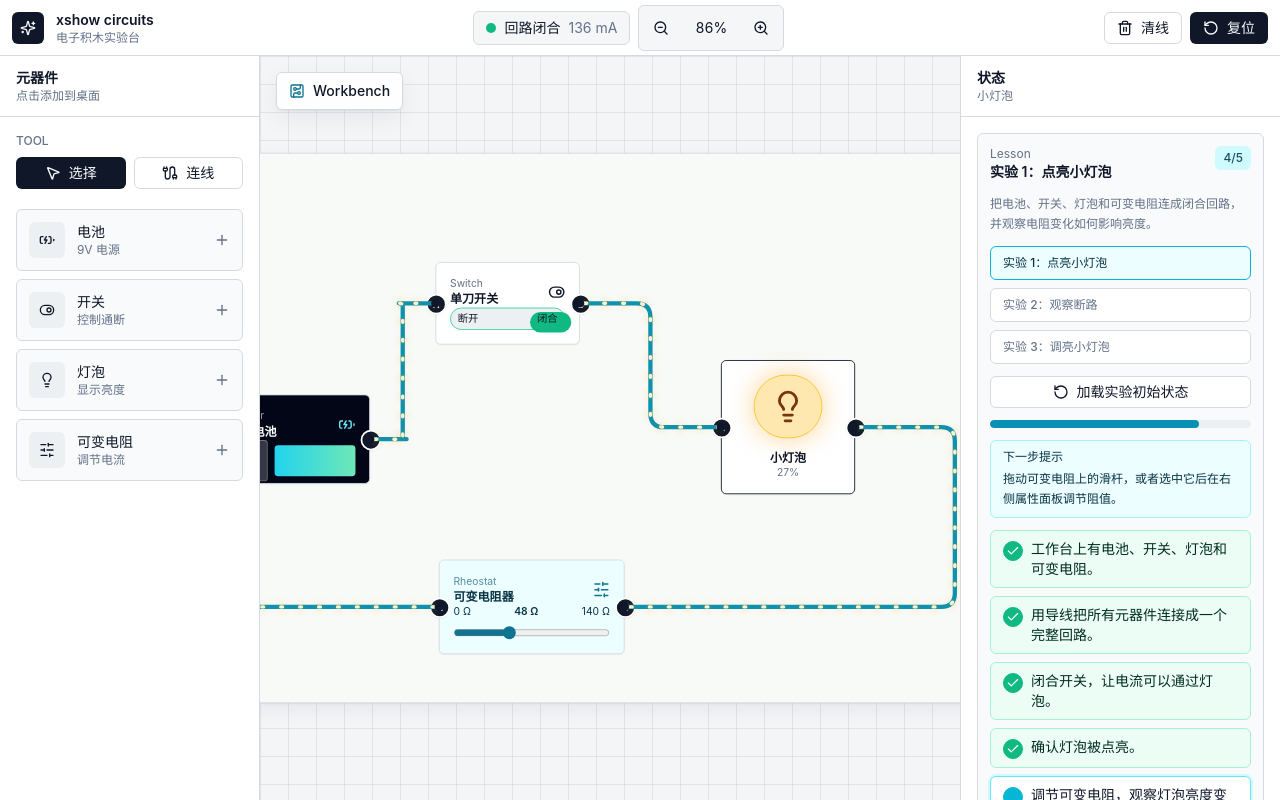
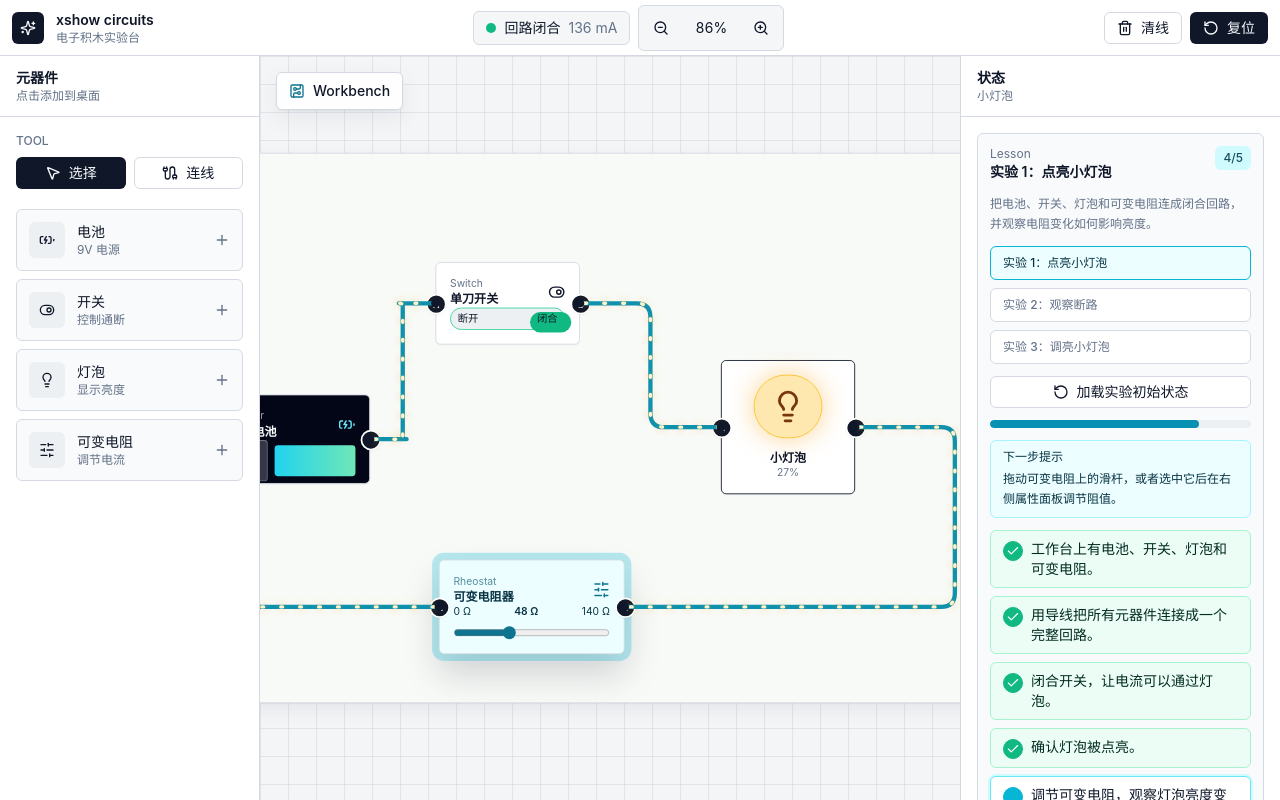
Before and after one commit to glwang-g/xshow, a Vue app: page / in a window 1280 px wide. Built offline with nearby package versions, Linux system fonts and the light colour scheme.

Commit message:
feat: highlight active lesson targets

```diff
--- a/src/data/lessons.ts
+++ b/src/data/lessons.ts
@@ -43,9 +43,18 @@ export type LessonWorkspace = {
   zoom: number;
 };
 
+export type LessonGuide = {
+  partIds?: string[];
+  terminalRefs?: Array<{
+    partId: string;
+    terminal: LessonTerminalKey;
+  }>;
+};
+
 export type LessonStep = {
   checkId: LessonCheckId;
   description: string;
+  guide?: LessonGuide;
   hint: string;
   id: string;
 };
@@ -81,6 +90,19 @@ const connectedLoopWires: LessonWorkspaceWire[] = [
   },
 ];
 
+const starterPartIds = ["battery-1", "switch-1", "bulb-1", "resistor-1"];
+
+const starterTerminalRefs: LessonGuide["terminalRefs"] = [
+  { partId: "battery-1", terminal: "a" },
+  { partId: "battery-1", terminal: "b" },
+  { partId: "switch-1", terminal: "a" },
+  { partId: "switch-1", terminal: "b" },
+  { partId: "bulb-1", terminal: "a" },
+  { partId: "bulb-1", terminal: "b" },
+  { partId: "resistor-1", terminal: "a" },
+  { partId: "resistor-1", terminal: "b" },
+];
+
 function starterParts({ resistance = 48, switchClosed = true } = {}): LessonWorkspacePart[] {
   return [
     { id: "battery-1", name: "9V 电池", type: "battery", x: 74, y: 280 },
@@ -105,30 +127,35 @@ export const lessonCatalog: Lesson[] = [
       {
         id: "parts",
         description: "工作台上有电池、开关、灯泡和可变电阻。",
+        guide: { partIds: starterPartIds },
         hint: "如果缺少元器件，可以从左侧元器件列表点击添加。",
         checkId: "hasStarterParts",
       },
       {
         id: "wires",
         description: "用导线把所有元器件连接成一个完整回路。",
+        guide: { terminalRefs: starterTerminalRefs },
         hint: "选择连线工具，依次点击两个端子；从电池正极出发，经过开关、灯泡、可变电阻，再回到电池负极。",
         checkId: "hasClosedCircuit",
       },
       {
         id: "switch",
         description: "闭合开关，让电流可以通过灯泡。",
+        guide: { partIds: ["switch-1"] },
         hint: "点击工作台上的开关，把状态切到闭合。",
         checkId: "hasClosedSwitch",
       },
       {
         id: "bulb",
         description: "确认灯泡被点亮。",
+        guide: { partIds: ["bulb-1"] },
         hint: "如果灯泡没有亮，检查导线是否形成闭合回路，并确认开关已经闭合。",
         checkId: "hasLitBulb",
       },
       {
         id: "resistor",
         description: "调节可变电阻，观察灯泡亮度变化。",
+        guide: { partIds: ["resistor-1"] },
         hint: "拖动可变电阻上的滑杆，或者选中它后在右侧属性面板调节阻值。",
         checkId: "hasAdjustedResistor",
       },
@@ -148,24 +175,28 @@ export const lessonCatalog: Lesson[] = [
       {
         id: "parts",
         description: "工作台上有电池、开关、灯泡和可变电阻。",
+        guide: { partIds: starterPartIds },
         hint: "点击“加载实验初始状态”可以直接获得完整回路。",
         checkId: "hasStarterParts",
       },
       {
         id: "open-switch",
         description: "断开开关。",
+        guide: { partIds: ["switch-1"] },
         hint: "点击工作台上的开关，把状态切到断开。",
         checkId: "hasOpenSwitch",
       },
       {
         id: "open-circuit",
         description: "确认回路状态变为断开。",
+        guide: { partIds: ["switch-1"] },
         hint: "断开开关后，顶部状态和右侧回路状态都会显示断开。",
         checkId: "hasOpenCircuit",
       },
       {
         id: "dark-bulb",
         description: "确认灯泡熄灭。",
+        guide: { partIds: ["bulb-1"] },
         hint: "如果灯泡仍然亮着，检查是否还有其他导线绕过了开关。",
         checkId: "hasDarkBulb",
       },
@@ -185,24 +216,28 @@ export const lessonCatalog: Lesson[] = [
       {
         id: "closed-switch",
         description: "闭合开关，让回路保持通电。",
+        guide: { partIds: ["switch-1"] },
         hint: "点击工作台上的开关，让它显示闭合状态。",
         checkId: "hasClosedSwitch",
       },
       {
         id: "closed-circuit",
         description: "确认回路处于闭合状态。",
+        guide: { terminalRefs: starterTerminalRefs },
         hint: "如果回路没有闭合，先点击“加载实验初始状态”，再确认导线没有被删除。",
         checkId: "hasClosedCircuit",
       },
       {
         id: "low-resistance",
         description: "把可变电阻调到较低阻值。",
+        guide: { partIds: ["resistor-1"] },
         hint: "把可变电阻滑杆向左拖动，目标是 24 Ω 或更低。",
         checkId: "hasLowResistance",
       },
       {
         id: "bright-bulb",
         description: "观察灯泡明显变亮。",
+        guide: { partIds: ["bulb-1", "resistor-1"] },
         hint: "阻值降低后，电流会变大；观察灯泡亮度数值和光晕变化。",
         checkId: "hasBrightBulb",
       },
--- a/src/styles.css
+++ b/src/styles.css
@@ -83,6 +83,20 @@
     transform-box: fill-box;
     transform-origin: center;
   }
+
+  .lesson-workbench-target {
+    animation: lesson-target-pulse 1.4s ease-in-out infinite;
+    box-shadow:
+      0 0 0 4px rgba(6, 182, 212, 0.2),
+      0 18px 36px rgba(15, 23, 42, 0.16);
+  }
+
+  .lesson-terminal-target {
+    animation: lesson-terminal-pulse 1.1s ease-in-out infinite;
+    box-shadow:
+      0 0 0 5px rgba(6, 182, 212, 0.28),
+      0 0 0 10px rgba(6, 182, 212, 0.1);
+  }
 }
 
 @keyframes wire-current-flow {
@@ -108,3 +122,29 @@
     transform: scale(1.18);
   }
 }
+
+@keyframes lesson-target-pulse {
+  0%,
+  100% {
+    box-shadow:
+      0 0 0 4px rgba(6, 182, 212, 0.18),
+      0 18px 36px rgba(15, 23, 42, 0.14);
+  }
+
+  50% {
+    box-shadow:
+      0 0 0 8px rgba(6, 182, 212, 0.28),
+      0 22px 42px rgba(15, 23, 42, 0.18);
+  }
+}
+
+@keyframes lesson-terminal-pulse {
+  0%,
+  100% {
+    transform: scale(1);
+  }
+
+  50% {
+    transform: scale(1.18);
+  }
+}
--- a/src/views/Home.vue
+++ b/src/views/Home.vue
@@ -229,6 +229,7 @@ const lessonStepStates = computed(() =>
   })),
 );
 const nextLessonStep = computed(() => lessonStepStates.value.find((step) => !step.complete));
+const activeLessonGuide = computed(() => nextLessonStep.value?.guide ?? null);
 const lessonProgress = computed(() => {
   const completed = lessonStepStates.value.filter((step) => step.complete).length;
   const total = lessonStepStates.value.length;
@@ -783,6 +784,21 @@ function isTerminalDropTarget(part: CircuitPart, terminal: TerminalKey) {
   return (
     endpointDrag.value?.over?.partId === part.id &&
     endpointDrag.value.over.terminal === terminal
+  );
+}
+
+function isLessonTerminalTarget(part: CircuitPart, terminal: TerminalKey) {
+  return Boolean(
+    activeLessonGuide.value?.terminalRefs?.some(
+      (ref) => ref.partId === part.id && ref.terminal === terminal,
+    ),
+  );
+}
+
+function isLessonPartTarget(part: CircuitPart) {
+  return Boolean(
+    activeLessonGuide.value?.partIds?.includes(part.id) ||
+      activeLessonGuide.value?.terminalRefs?.some((ref) => ref.partId === part.id),
   );
 }
 
@@ -1232,6 +1248,7 @@ function evaluateCircuit(sourceParts: CircuitPart[], sourceWires: Wire[]) {
             class="absolute z-10 cursor-grab select-none rounded-md border bg-card shadow-sm transition-shadow active:cursor-grabbing"
             :class="[
               selectedPartId === part.id ? 'border-primary shadow-panel' : 'border-border',
+              isLessonPartTarget(part) ? 'lesson-workbench-target z-20' : '',
               part.type === 'battery' ? 'bg-slate-950 text-white' : '',
               part.type === 'switch' ? 'bg-white' : '',
               part.type === 'bulb' ? 'bg-amber-50' : '',
@@ -1247,6 +1264,7 @@ function evaluateCircuit(sourceParts: CircuitPart[], sourceWires: Wire[]) {
               :class="[
                 isTerminalSelected(part, terminal) ? 'ring-4 ring-amber-300' : '',
                 isTerminalDropTarget(part, terminal) ? 'scale-125 bg-amber-500 text-amber-950' : '',
+                isLessonTerminalTarget(part, terminal) ? 'lesson-terminal-target' : '',
               ]"
               :style="terminalStyle(part, terminal)"
               :title="getSpec(part).terminals[terminal].label"
```
Also changed, not shown: 7 other files (tests, documents, lock files or other folders).
